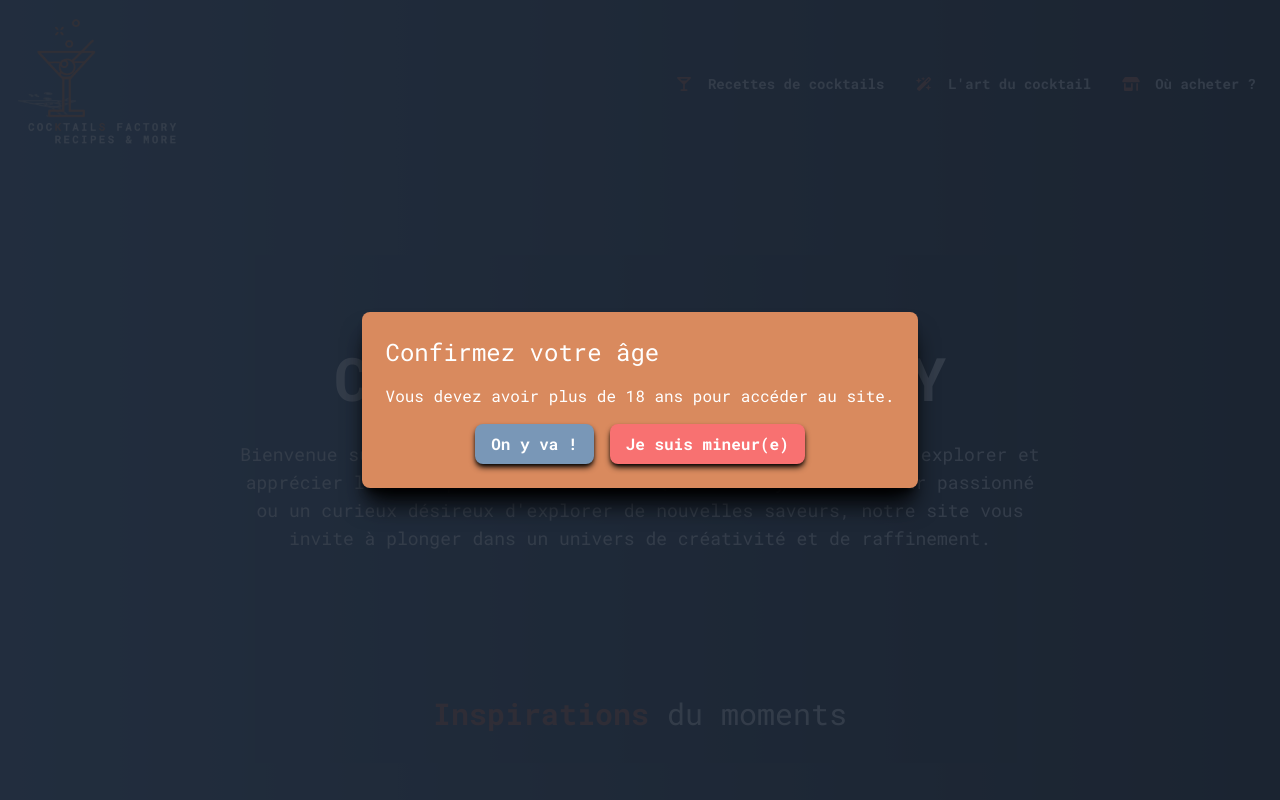
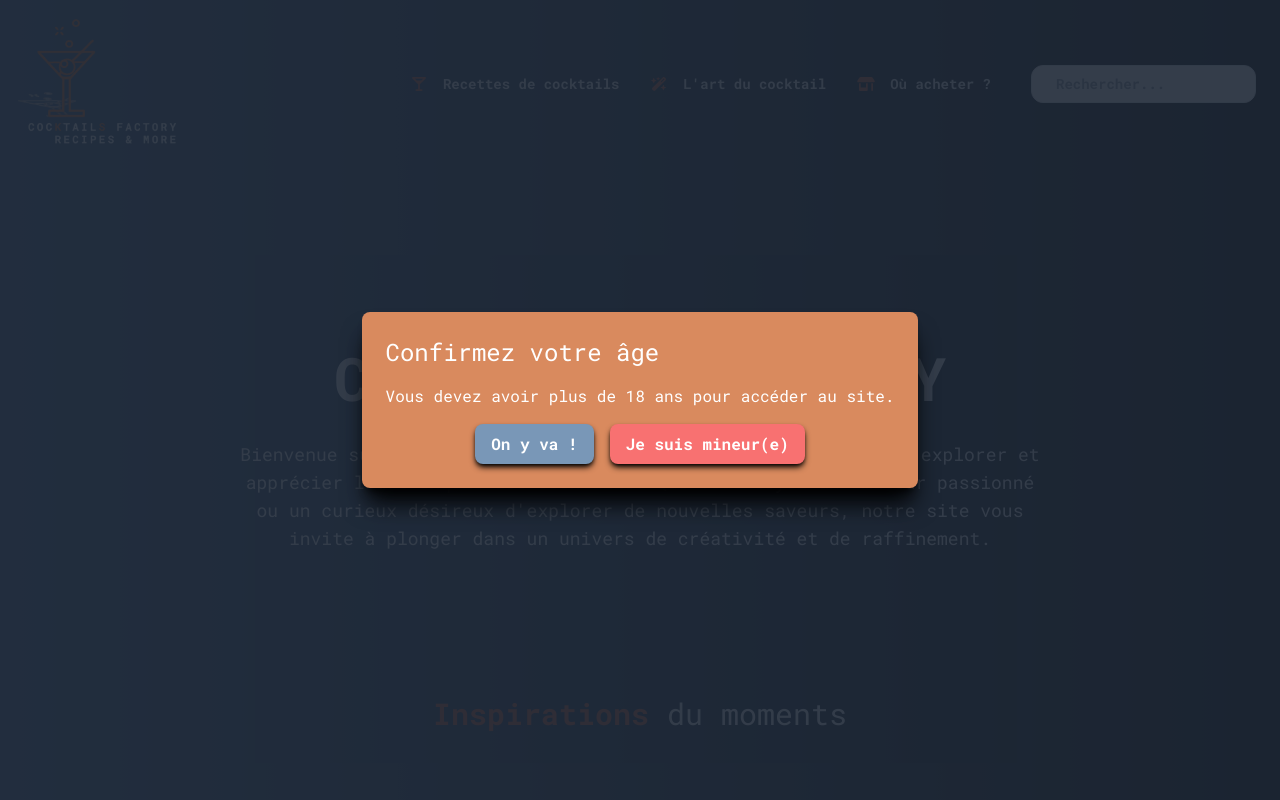
Before and after one commit to KevinStandaert/cocktails_factory, a Next.js app: page / in a window 1280 px wide. Shown: the top 800 px of the page. Built offline with nearby package versions, Linux system fonts and the light colour scheme; no server answers.

Commit message:
feature searchBar

```diff
--- a/src/components/Header.js
+++ b/src/components/Header.js
@@ -11,6 +11,7 @@ import {
   faXmark,
 } from "@fortawesome/free-solid-svg-icons";
 import Link from "next/link";
+import SearchBar from "./SearchBar";
 
 const Header = () => {
   const [isMenuOpen, setIsMenuOpen] = useState(false);
@@ -22,8 +23,26 @@ const Header = () => {
     }, 300);
   };
 
+  const handleSearch = async (query) => {
+    try {
+      const res = await fetch(
+        `${process.env.NEXT_PUBLIC_API_URL}/recipes?search=${query}`,
+      );
+      const recipes = await res.json();
+
+      // Filtrer les recettes en fonction de la recherche
+      const filteredRecipes = recipes.filter((recipe) =>
+        recipe.name.toLowerCase().includes(query.toLowerCase()),
+      );
+
+      console.log(filteredRecipes); // Afficher les résultats filtrés ici
+    } catch (error) {
+      throw new Error("Erreur de chargement des données");
+    }
+  };
+
   return (
-    <header className="sticky top-0 z-50 flex py-4 items-center justify-between bg-gradient-to-r from-metal-600 to-black px-4 text-sm font-bold">
+    <header className="sticky top-0 z-50 flex items-center justify-between bg-gradient-to-r from-metal-600 to-black px-4 py-4 text-sm font-bold">
       <Link className="transition-all hover:scale-105 active:blur-sm" href="/">
         <Image
           className="-mb-3 -mt-3 h-auto w-24 lg:w-40"
@@ -36,6 +55,10 @@ const Header = () => {
       </Link>
 
       {/* menu mobile screen */}
+      <div className="absolute right-16 mr-2 md:hidden">
+        <SearchBar onSearch={handleSearch} />
+      </div>
+
       <div className="relative md:hidden">
         <button
           aria-label="Ouvrir le menu"
@@ -138,6 +161,9 @@ const Header = () => {
             </Link>
           </li>
         </ul>
+        <div className="mr-2">
+          <SearchBar onSearch={handleSearch} />
+        </div>
       </nav>
     </header>
   );
--- /dev/null
+++ b/src/components/SearchBar.js
@@ -0,0 +1,44 @@
+import { useState, useEffect } from 'react';
+
+const SearchBar = ({ onSearch }) => {
+  const [query, setQuery] = useState("");
+  const [debouncedQuery, setDebouncedQuery] = useState(query);
+
+  useEffect(() => {
+    const handler = setTimeout(() => {
+      setDebouncedQuery(query);
+    }, 1000); // Délai de 1000 ms pour le debouncing
+
+    return () => {
+      clearTimeout(handler);
+    };
+  }, [query]);
+
+  useEffect(() => {
+    if (debouncedQuery.length >= 3) { // Lance la recherche si la requête a au moins 3 caractères
+      onSearch(debouncedQuery);
+    }
+  }, [debouncedQuery, onSearch]);
+
+  const handleInputChange = (e) => {
+    setQuery(e.target.value);
+  };
+
+  const handleSubmit = (e) => {
+    e.preventDefault(); // Empêche le rechargement de la page
+  };
+
+  return (
+    <form className="flex items-center gap-1 ml-2 text-gray-950" onSubmit={handleSubmit}>
+      <input
+        type="text"
+        value={query}
+        onChange={handleInputChange}
+        placeholder="Rechercher..."
+        className="w-full rounded-xl border py-2 md:px-6 px-1"
+      />
+    </form>
+  );
+};
+
+export default SearchBar;
```
